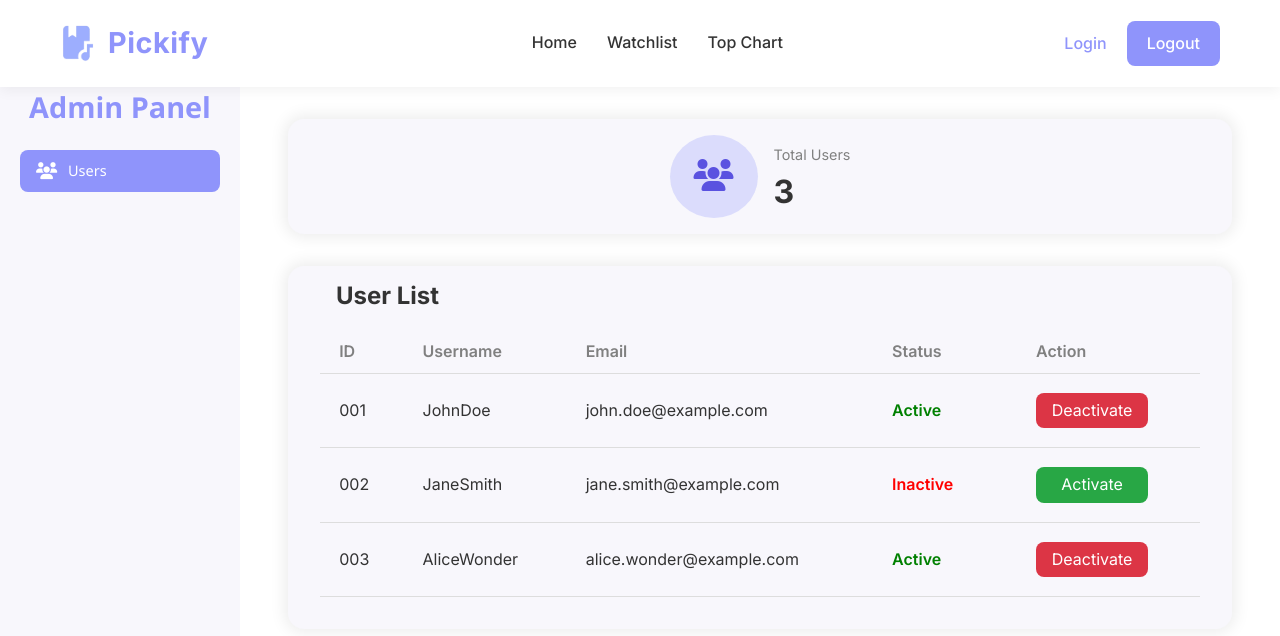
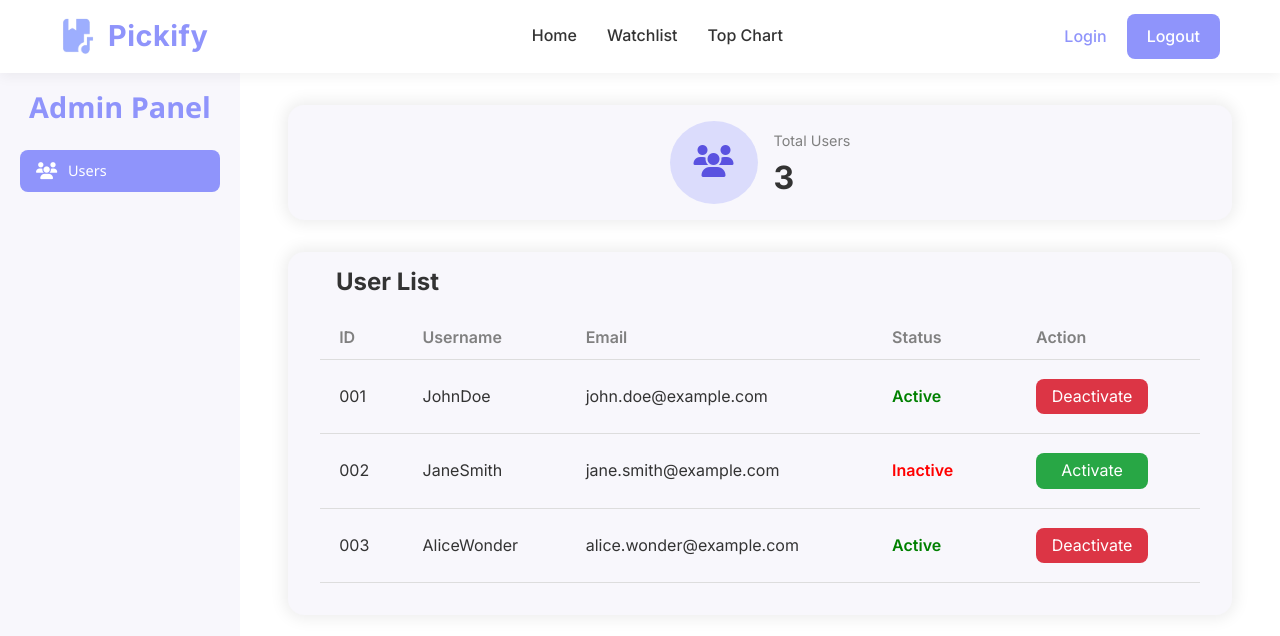
Before and after one commit to soonmh/Pickify, a website: page Code/admin.html in a window 1280 px wide. Drawn offline with nearby package versions, Linux system fonts and the light colour scheme.

Commit message:
header padding updated

```diff
--- a/Code/css/header-footer.css
+++ b/Code/css/header-footer.css
@@ -81,7 +81,7 @@ section {
 /* Header Styles */
 header {
     background-color: var(--white);
-    padding: 15px 0;
+    padding: 8px 0;
     box-shadow: var(--shadow);
     position: sticky;
     top: 0;
```
